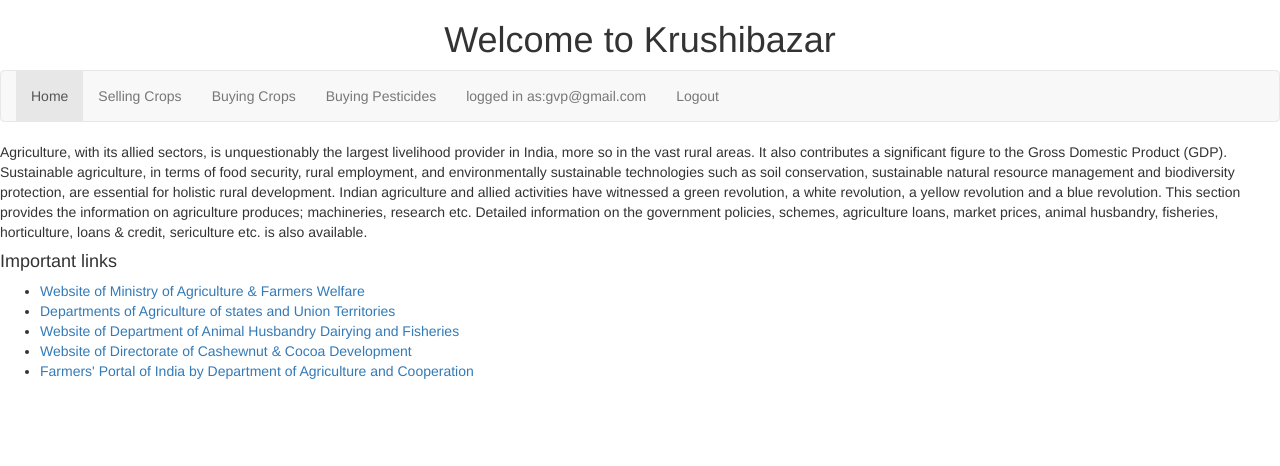
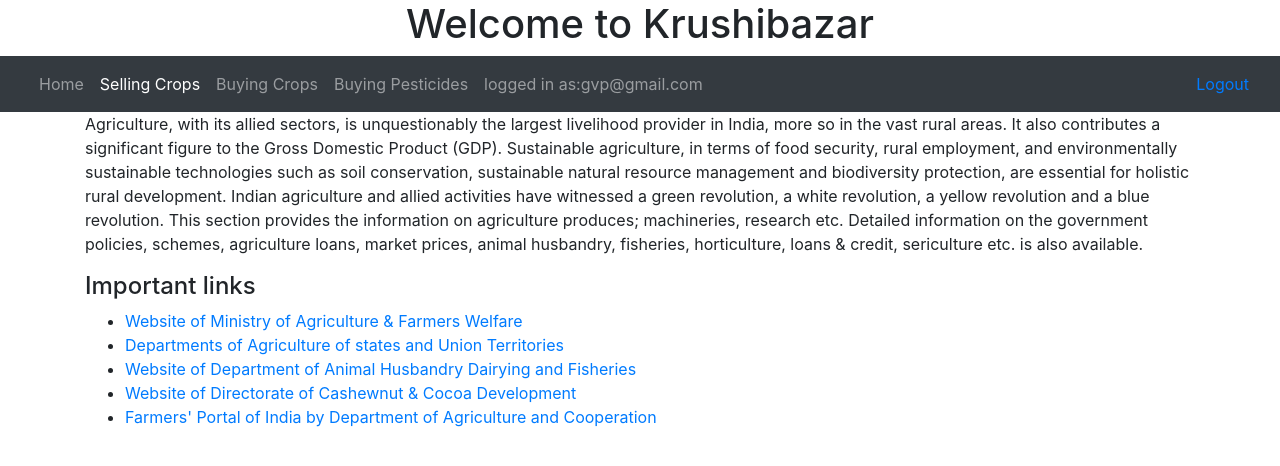
Before and after one commit to gvaghasiya02/krushibazar, a PHP site: page /home.php in a window 1280 px wide. Shown: the top 466 px of the page. Run offline with PHP 8.4, Linux system fonts and the light colour scheme; a user stored in the database is signed in.

Commit message:
home page styling done

```diff
--- a/home.php
+++ b/home.php
@@ -1,39 +1,48 @@
 <?php
-session_start();?>
+    session_start();
+?>
 <!DOCTYPE html>
 <html lang="en">
 <head>
     <meta charset="UTF-8">
     <meta http-equiv="X-UA-Compatible" content="IE=edge">
     <meta name="viewport" content="width=device-width, initial-scale=1.0">
-    <link rel="stylesheet" href="https://maxcdn.bootstrapcdn.com/bootstrap/3.4.1/css/bootstrap.min.css">
-  <script src="https://ajax.googleapis.com/ajax/libs/jquery/3.5.1/jquery.min.js"></script>
-  <script src="https://maxcdn.bootstrapcdn.com/bootstrap/3.4.1/js/bootstrap.min.js"></script>
+    <link rel="stylesheet" href="https://stackpath.bootstrapcdn.com/bootstrap/4.3.1/css/bootstrap.min.css" integrity="sha384-ggOyR0iXCbMQv3Xipma34MD+dH/1fQ784/j6cY/iJTQUOhcWr7x9JvoRxT2MZw1T" crossorigin="anonymous">
     <title>Home</title>
 </head>
 <body>
     <div class="container">
-
-  <h1 align="center">Welcome to Krushibazar</h1>
+        <h1 class="text-center">Welcome to Krushibazar</h1>
     </div>
-<nav class="navbar navbar-default">
+    <nav class="navbar navbar-expand-lg navbar-dark bg-dark">
         <div class="container-fluid">
-    <ul class="nav navbar-nav mr-auto">
-      <li class="active"><a href="home.php">Home</a></li>
-      <li><a href="sale.php">Selling Crops</a></li>
-      <li><a href="buying.php">Buying Crops</a></li>
-      <li><a href="pesticides.php">Buying Pesticides</a></li>
-      <li><a href="profile.php">logged in as:<?php echo $_SESSION['email'];?></a></li>
+            <ul class="navbar-nav mr-auto">
+                <li class="nav-item"><a class="nav-link" href="home.php">Home</a></li>
+                <li class="nav-item active"><a class="nav-link" href="sale.php">Selling Crops</a></li>
+                <li class="nav-item"><a class="nav-link" href="buying.php">Buying Crops</a></li>
+                <li class="nav-item"><a class="nav-link" href="pesticides.php">Buying Pesticides</a></li>
+                <li class="nav-item"><a class="nav-link" href="profile.php">logged in as:<?php echo $_SESSION['email'];?></a></li>
             </ul>
             <ul class="nav navbar-nav">
                 <li><a href="logout.php">Logout</a></li>
             </ul>
         </div>
     </nav>
+    <div class="container">
         <p>Agriculture, with its allied sectors, is unquestionably the largest livelihood provider in India, more so in the vast rural areas. It also contributes a significant figure to the Gross Domestic Product (GDP). Sustainable agriculture, in terms of food security, rural employment, and environmentally sustainable technologies such as soil conservation, sustainable natural resource management and biodiversity protection, are essential for holistic rural development. Indian agriculture and allied activities have witnessed a green revolution, a white revolution, a yellow revolution and a blue revolution.
         This section provides the information on agriculture produces; machineries, research etc. Detailed information on the government policies, schemes, agriculture loans, market prices, animal husbandry, fisheries, horticulture, loans & credit, sericulture etc. is also available.
         </p>
-<h4>Important links</h4> 	  <ul> 	    <li><a href="/website-ministry-agriculture-farmers-welfare">Website of Ministry of Agriculture &amp; Farmers Welfare</a></li><li><a href="/departments-agriculture-states-and-union-territories">Departments of Agriculture of states and Union Territories</a></li><li><a href="/website-department-animal-husbandry-dairying-and-fisheries-0">Website of Department of Animal Husbandry Dairying and Fisheries</a></li><li><a href="/website-directorate-cashewnut-cocoa-development">Website of Directorate of Cashewnut &amp; Cocoa Development</a></li><li><a href="/farmers-portal-india-department-agriculture-and-cooperation">Farmers&#039; Portal of India by Department of Agriculture and Cooperation</a></li>	  </ul>
+        <h4>Important links</h4>
+        <ul>
+            <li><a href="/website-ministry-agriculture-farmers-welfare">Website of Ministry of Agriculture &amp; Farmers Welfare</a></li>
+            <li><a href="/departments-agriculture-states-and-union-territories">Departments of Agriculture of states and Union Territories</a></li>
+            <li><a href="/website-department-animal-husbandry-dairying-and-fisheries-0">Website of Department of Animal Husbandry Dairying and Fisheries</a></li><li><a href="/website-directorate-cashewnut-cocoa-development">Website of Directorate of Cashewnut &amp; Cocoa Development</a></li>
+            <li><a href="/farmers-portal-india-department-agriculture-and-cooperation">Farmers&#039; Portal of India by Department of Agriculture and Cooperation</a></li>
+        </ul>
+    </div>
 
+    <script src="https://code.jquery.com/jquery-3.3.1.slim.min.js" integrity="sha384-q8i/X+965DzO0rT7abK41JStQIAqVgRVzpbzo5smXKp4YfRvH+8abtTE1Pi6jizo" crossorigin="anonymous"></script>
+        <script src="https://cdnjs.cloudflare.com/ajax/libs/popper.js/1.14.7/umd/popper.min.js" integrity="sha384-UO2eT0CpHqdSJQ6hJty5KVphtPhzWj9WO1clHTMGa3JDZwrnQq4sF86dIHNDz0W1" crossorigin="anonymous"></script>
+        <script src="https://stackpath.bootstrapcdn.com/bootstrap/4.3.1/js/bootstrap.min.js" integrity="sha384-JjSmVgyd0p3pXB1rRibZUAYoIIy6OrQ6VrjIEaFf/nJGzIxFDsf4x0xIM+B07jRM" crossorigin="anonymous"></script>
 </body>
 </html>
```
Also changed, not shown: sale.php (+4 -4 lines). Lines whose indentation alone changed are shown as unchanged.
